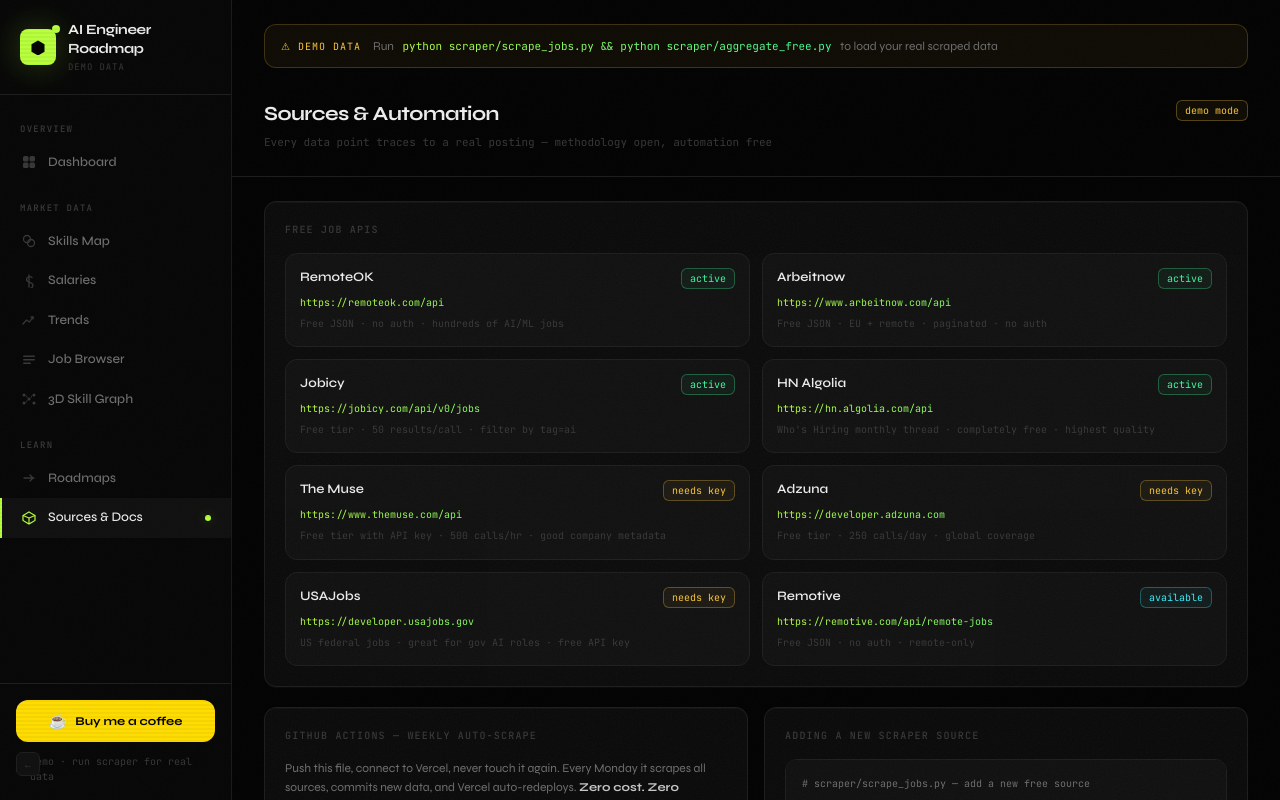
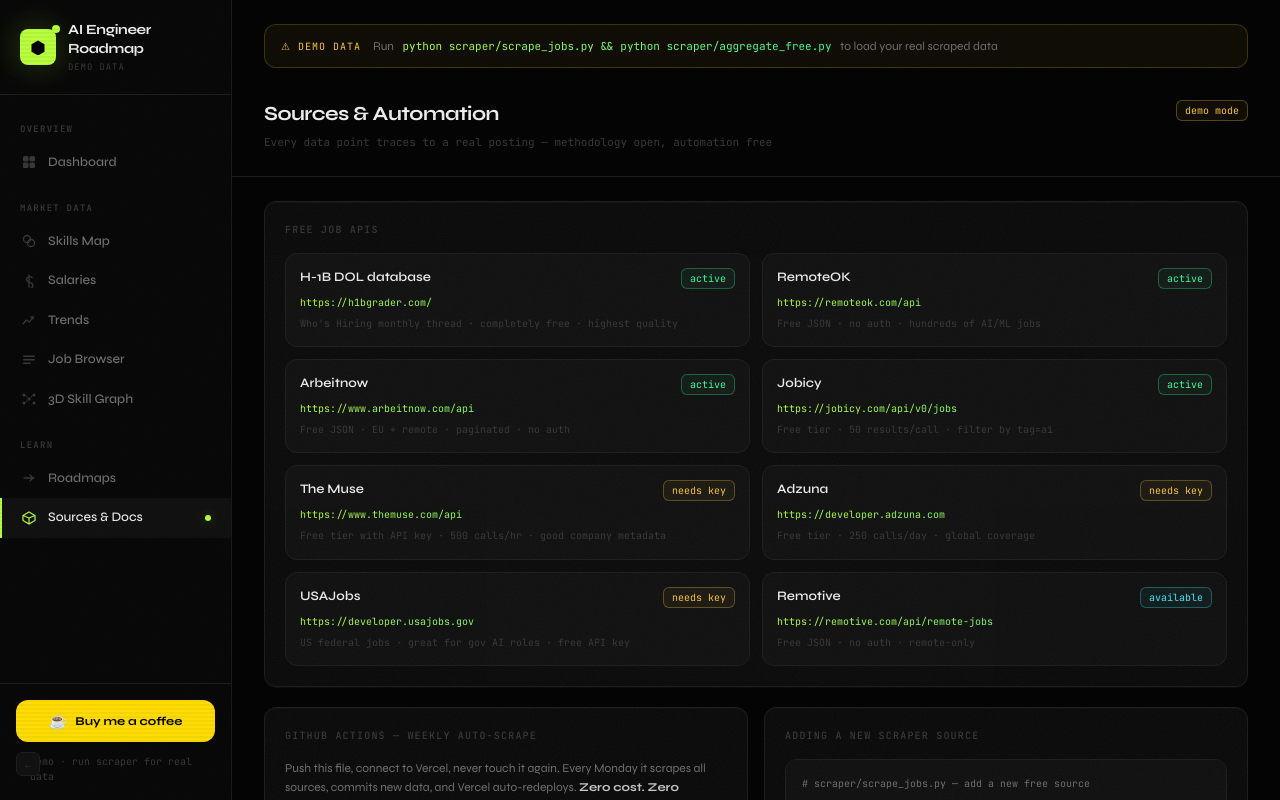
Before and after one commit to alton47/ai-engineer-roadmap, a Next.js app in the folder web/: page / in a window 1280 px wide. Both pictures are taken after a click on the button "Sources & Docs". Built offline with nearby package versions, Linux system fonts and the light colour scheme.

Commit message:
finalle: Minor UI & Data fixes

```diff
--- a/web/src/app/components/pages/Overview.tsx
+++ b/web/src/app/components/pages/Overview.tsx
@@ -89,7 +89,7 @@
           />
           <StatCard
             value={senSal ? `$${Math.round(senSal / 1000)}k` : "—"}
-            label="Median senior salary"
+            label="Median senior salary (USD)"
             sub="↑ 12% year-over-year"
             color="#3cf0ff"
             delay={0.05}
--- a/web/src/app/components/pages/Sources.tsx
+++ b/web/src/app/components/pages/Sources.tsx
@@ -12,6 +12,12 @@
 } from "@/lib/ui";
 
 const FREE_SOURCES = [
+  {
+    name: "H-1B DOL database",
+    url: "https://h1bgrader.com/",
+    status: "live",
+    note: "Who's Hiring monthly thread · completely free · highest quality",
+  },
   {
     name: "RemoteOK",
     url: "https://remoteok.com/api",
@@ -30,12 +36,7 @@
     status: "live",
     note: "Free tier · 50 results/call · filter by tag=ai",
   },
-  {
-    name: "HN Algolia",
-    url: "https://hn.algolia.com/api",
-    status: "live",
-    note: "Who's Hiring monthly thread · completely free · highest quality",
-  },
+
   {
     name: "The Muse",
     url: "https://www.themuse.com/api",
```
Also changed, not shown: 1 other file (tests, documents, lock files or other folders).
